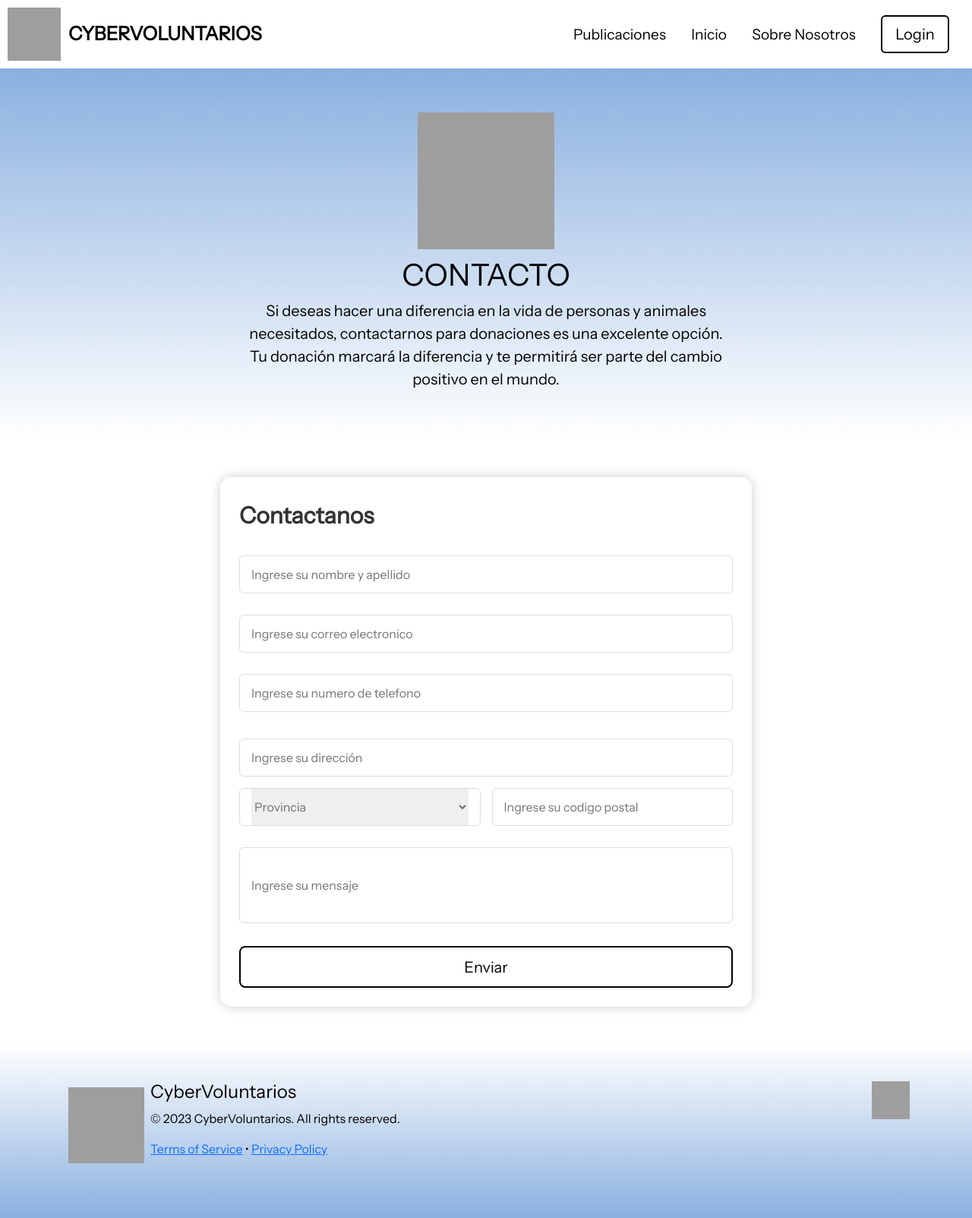
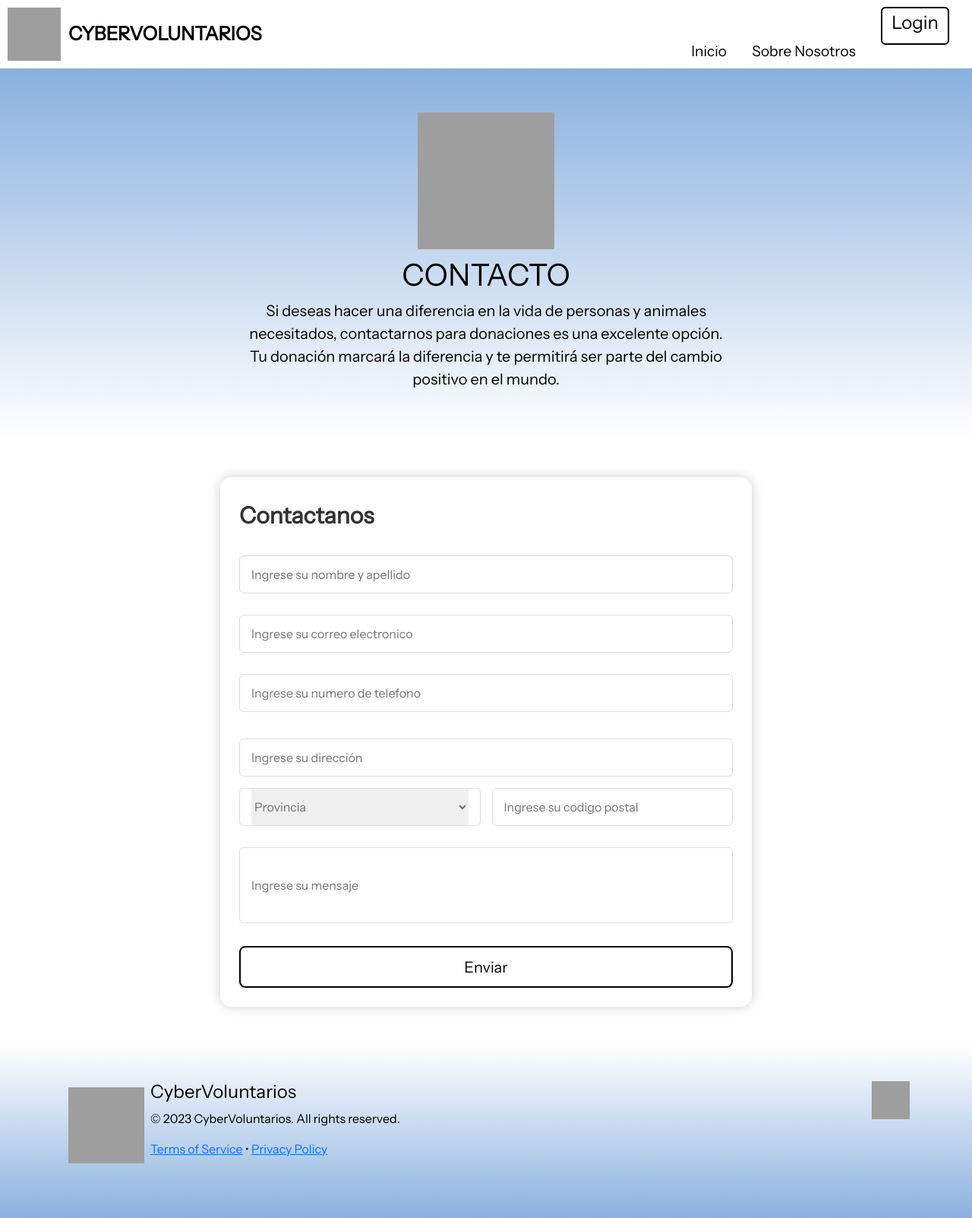
Before and after one commit to Maty-Portero/Cybervoluntarios-Heavenly, a PHP site: page /contact.php in a window 1280 px wide. Shown: the whole page at 76% size. Run offline with PHP 8.4, Linux system fonts and the light colour scheme; grey boxes are pictures that could not be loaded.

Commit message:
Update contact.php

```diff
--- a/contact.php
+++ b/contact.php
@@ -233,10 +233,9 @@
             <strong style="font-size: 25px;">CYBERVOLUNTARIOS</strong>
         </div>
         <nav class="asuntos">
-	<a href="">Publicaciones</a>
-            <a href="">Inicio</a>
-            <a href="">Sobre Nosotros</a>
-            <button class="btnlogin">Login</button>
+            <a href="home.php">Inicio</a>
+            <a href="sobre_nosotros.php">Sobre Nosotros</a>
+            <button class="btnlogin"><a href="login_register/index.php">Login</a></button>
         </nav>
     </header>
 
```
